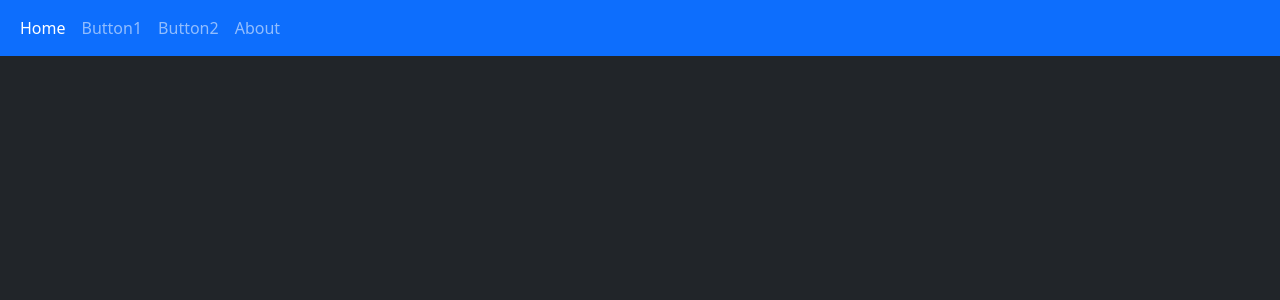
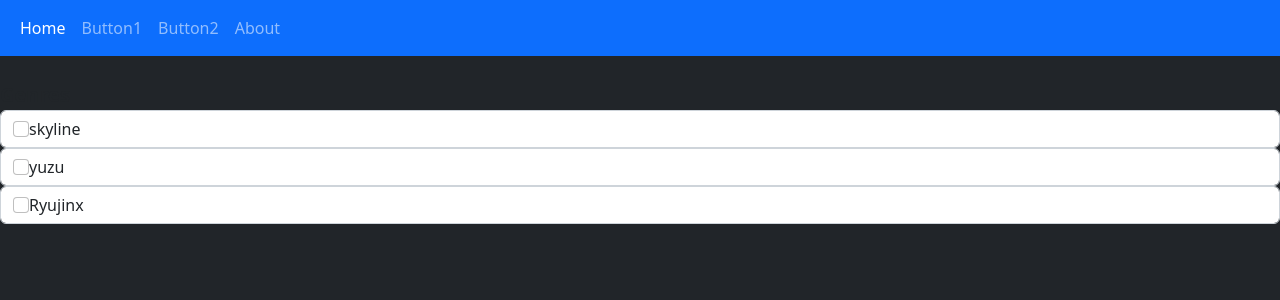
Before and after one commit to dima-xd/github-repos-info, an Angular app: page / in a window 1280 px wide. Shown: the top 300 px of the page. Built offline with nearby package versions, Linux system fonts and the light colour scheme.

Commit message:
add some components and add repos.json to get repos

```diff
--- a/src/app/app-routing.module.ts
+++ b/src/app/app-routing.module.ts
@@ -1,9 +1,9 @@
 import { NgModule } from '@angular/core';
 import { RouterModule, Routes } from '@angular/router';
-import { HeaderComponent } from './header/header.component';
+import { HomeComponent } from './home/home.component';
 
 const routes: Routes = [
-  { path: '**', component: HeaderComponent }
+  { path: '', component:HomeComponent }
 ];
 
 @NgModule({
--- /dev/null
+++ b/src/app/beans.ts
@@ -0,0 +1,4 @@
+export interface Repo {
+    type: string;
+    name: string;
+}
--- /dev/null
+++ b/src/app/github-info.service.ts
@@ -0,0 +1,17 @@
+import { Injectable } from '@angular/core';
+import { HttpClient } from '@angular/common/http';
+import { Repo } from './beans';
+
+@Injectable({
+  providedIn: 'root'
+})
+export class GithubInfoService {
+
+
+
+  constructor(private http: HttpClient) { }
+
+  getRepos() {
+    return this.http.get<Repo[]>('assets/repos.json');
+  }
+}
--- /dev/null
+++ b/src/app/home/home.component.html
@@ -0,0 +1,2 @@
+<app-header></app-header>
+<app-repos-panel></app-repos-panel>
--- /dev/null
+++ b/src/app/home/home.component.ts
@@ -0,0 +1,15 @@
+import { Component, OnInit } from '@angular/core';
+
+@Component({
+  selector: 'app-home',
+  templateUrl: './home.component.html',
+  styleUrls: ['./home.component.css'],
+})
+export class HomeComponent implements OnInit {
+
+  constructor() { }
+
+  ngOnInit(): void {
+  }
+
+}
--- /dev/null
+++ b/src/app/repos-panel/repos-panel.component.html
@@ -0,0 +1,9 @@
+<div>
+    <div class="col fs-5 fw-bold mt-4">
+        Genres
+    </div>
+    <div *ngFor="let repo of repos" class="form-control">
+        <input name="genres[]" class="form-check-input" type="checkbox" id="{{repo.name}" value="{{repo.name}}">
+        <label class="form-check-label" for="{{repo.name}}">{{repo.name}}</label>
+    </div>
+</div>
--- /dev/null
+++ b/src/app/repos-panel/repos-panel.component.ts
@@ -0,0 +1,22 @@
+import { Component, OnInit } from '@angular/core';
+import { Repo } from '../beans';
+import { GithubInfoService } from '../github-info.service';
+
+@Component({
+  selector: 'app-repos-panel',
+  templateUrl: './repos-panel.component.html',
+  styleUrls: ['./repos-panel.component.css']
+})
+export class ReposPanelComponent implements OnInit {
+
+  repos: Repo[] = [];
+
+  constructor(private githubInfo: GithubInfoService) { }
+
+  ngOnInit(): void {
+    this.githubInfo.getRepos().subscribe(resp => {
+      this.repos = resp;
+    });
+  }
+
+}
--- /dev/null
+++ b/src/assets/repos.json
@@ -0,0 +1,17 @@
+[
+    {
+        "type": "switch",
+        "owner": "skyline-emu",
+        "name": "skyline"
+    },
+    {
+        "type": "switch",
+        "owner": "yuzu-emu",
+        "name": "yuzu"
+    },
+    {
+        "type": "switch",
+        "owner": "Ryujinx",
+        "name": "Ryujinx"
+    }
+]
```
Also changed, not shown: src/app/app.module.ts (+8 -2 lines), src/app/home/home.component.css (added), src/app/repos-panel/repos-panel.component.css (added).
